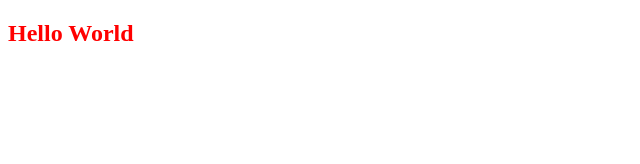
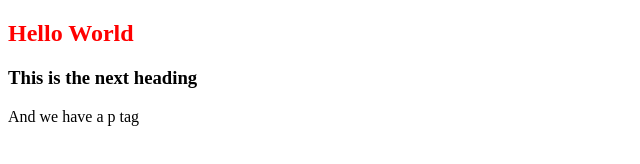
Before and after one commit to adiaguidry/practiceCollab, a plain HTML site: page index.html in a window 1280 px wide. Shown: the whole page, without its empty margins (0-640 px from the left). Drawn offline with Linux system fonts and the light colour scheme.

Commit message:
added a div and a p tag

```diff
--- a/index.html
+++ b/index.html
@@ -10,6 +10,10 @@
 
 <body>
     <h2 style="color:red">Hello World</h2>
+    <div>
+        <h3>This is the next heading</h3>
+        <p>And we have a p tag</p>
+    </div>
 </body>
 
 </html>
```
